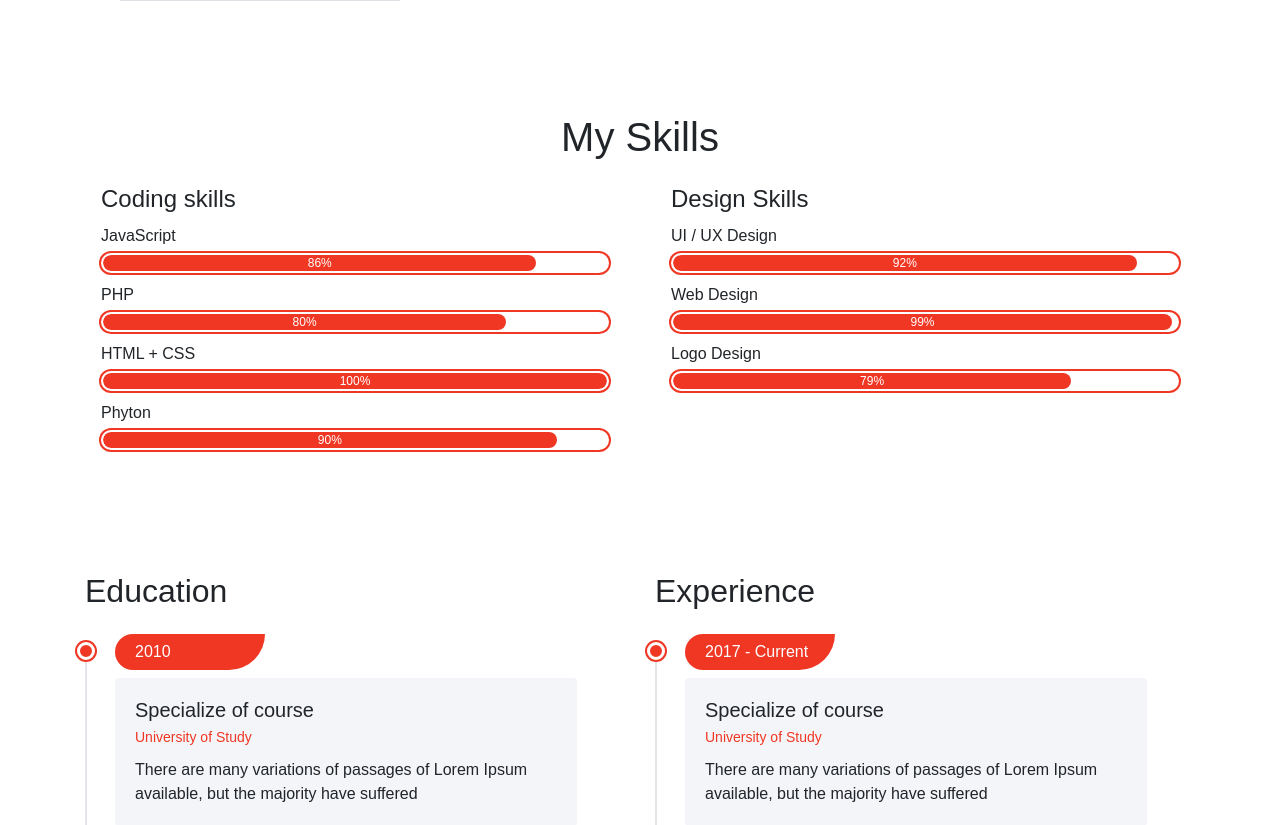
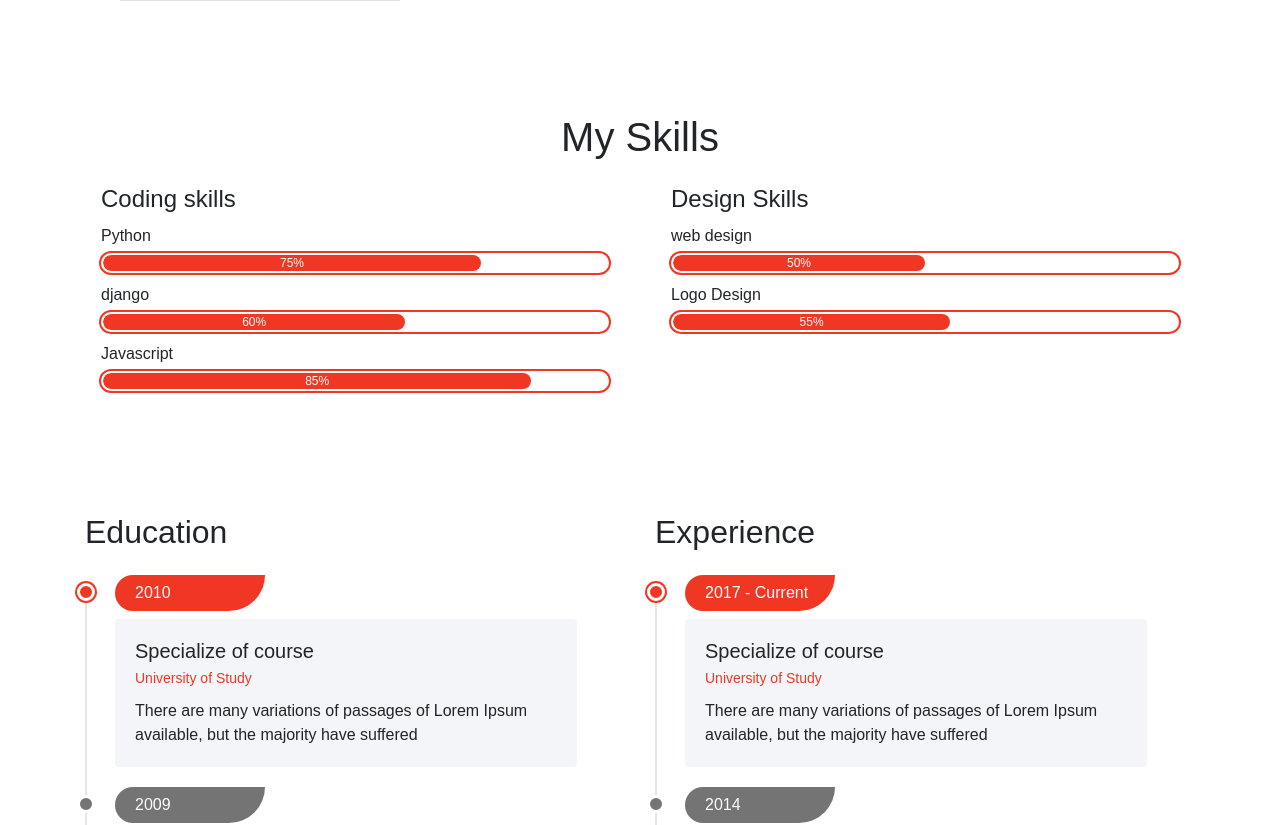
Before and after one commit to mahmoudbitar02/Mystro-blog, a Django app: page / in a window 1280 px wide. Shown: the part 1193-2018 px from the top of the page. Run offline with Django 4.2, Linux system fonts and the light colour scheme; data comes from the database, SQL or seed files in the repository; both versions use the stored data as it was after the commit; parts of the project's set-up code (start-up, migrations or seed data) failed here and were passed over; some libraries are stand-ins or nearby versions; some web fonts are replaced.

Commit message:
add skills

```diff
--- a/mini/models.py
+++ b/mini/models.py
@@ -22,7 +22,7 @@ SKILL_TYPE =(
 
 class Skills(models.Model):
     skill=models.CharField(max_length=50)
-    percentage=models.IntegerField()
+    percentage =models.IntegerField()
     type=models.CharField(max_length=50, choices= SKILL_TYPE)
 
     def __str__(self):
--- a/mini/templates/index.html
+++ b/mini/templates/index.html
@@ -144,53 +144,31 @@
         <div class="col-md-6">
           <div class="px-lg-3">
             <h4 class="wow fadeInUp">Coding skills</h4>
-            <div class="progress-wrapper wow fadeInUp">
-              <span class="caption">JavaScript</span>
-              <div class="progress">
-                <div class="progress-bar" role="progressbar" style="width: 86%;" aria-valuenow="75" aria-valuemin="0" aria-valuemax="100">86%</div>
+            {% for skill in coding_skill %}
+              <div class="progress-wrapper wow fadeInUp">
+                <span class="caption">{{skill}}</span>
+                <div class="progress">
+                  <div class="progress-bar" role="progressbar" style="width: {{skill.percentage}}%;" aria-valuenow="{{skill.percentage}}" aria-valuemin="0" aria-valuemax="100">{{skill.percentage}}%</div>
+                </div>
               </div>
-            </div>
-            <div class="progress-wrapper wow fadeInUp">
-              <span class="caption">PHP</span>
-              <div class="progress">
-                <div class="progress-bar" role="progressbar" style="width: 80%;" aria-valuenow="75" aria-valuemin="0" aria-valuemax="100">80%</div>
-              </div>
-            </div>
-            <div class="progress-wrapper wow fadeInUp">
-              <span class="caption">HTML + CSS</span>
-              <div class="progress">
-                <div class="progress-bar" role="progressbar" style="width: 100%;" aria-valuenow="75" aria-valuemin="0" aria-valuemax="100">100%</div>
-              </div>
-            </div>
-            <div class="progress-wrapper wow fadeInUp">
-              <span class="caption">Phyton</span>
-              <div class="progress">
-                <div class="progress-bar" role="progressbar" style="width: 90%;" aria-valuenow="75" aria-valuemin="0" aria-valuemax="100">90%</div>
-              </div>
-            </div>
+
+            {% endfor %}
+
+
           </div>
         </div>
         <div class="col-md-6">
           <div class="px-lg-3">
             <h4 class="wow fadeInUp">Design Skills</h4>
+            {% for skill in design_skill %}
             <div class="progress-wrapper wow fadeInUp">
-              <span class="caption">UI / UX Design</span>
+              <span class="caption">{{skill}}</span>
               <div class="progress">
-                <div class="progress-bar" role="progressbar" style="width: 92%;" aria-valuenow="75" aria-valuemin="0" aria-valuemax="100">92%</div>
+                <div class="progress-bar" role="progressbar" style="width: {{skill.percentage}}%;" aria-valuenow="{{skill.percentage}}" aria-valuemin="0" aria-valuemax="100">{{skill.percentage}}%</div>
               </div>
             </div>
-            <div class="progress-wrapper wow fadeInUp">
-              <span class="caption">Web Design</span>
-              <div class="progress">
-                <div class="progress-bar" role="progressbar" style="width: 99%;" aria-valuenow="75" aria-valuemin="0" aria-valuemax="100">99%</div>
-              </div>
-            </div>
-            <div class="progress-wrapper wow fadeInUp">
-              <span class="caption">Logo Design</span>
-              <div class="progress">
-                <div class="progress-bar" role="progressbar" style="width: 79%;" aria-valuenow="75" aria-valuemin="0" aria-valuemax="100">79%</div>
-              </div>
-            </div>
+
+          {% endfor %}
           </div>
         </div>
       </div>
--- a/mini/views.py
+++ b/mini/views.py
@@ -1,14 +1,20 @@
 from django.shortcuts import render
 
 # Create your views here.
-from.models import About
+from.models import About, Skills
 
 
 def home(request):
     about=About.objects.last()
+    coding_skill=Skills.objects.filter(type='Coding')
+    design_skill=Skills.objects.filter(type='Design')
 
 
     return render(request, 'index.html',{
 
     'about':about,
+    'coding_skill':coding_skill,
+    'design_skill':design_skill,
+
+
     })
```
Also changed, not shown: db.sqlite3, 1 other file.
